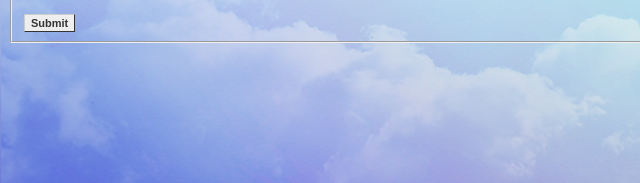
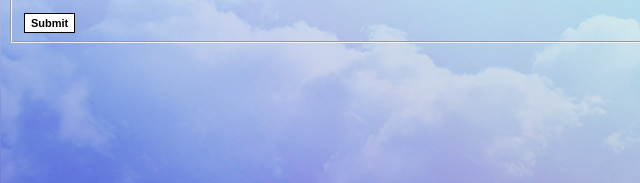
Before and after one commit to ClevelandIII/Final-Website, a plain HTML site: page index.html in a window 1280 px wide. Shown: the part 468-651 px from the top of the page, 0-640 px from the left. Drawn offline with Linux system fonts and the light colour scheme.

Commit message:
finalized button

```diff
--- a/style.css
+++ b/style.css
@@ -1,11 +1,11 @@
 .button {
     font: bold 11px Arial;
     text-decoration: none;
-    background-color: #EEEEEE;
-    color: #333333;
-    padding: 2px 6px 2px 6px;
-    border-top: 1px solid #CCCCCC;
-    border-right: 1px solid #333333;
-    border-bottom: 1px solid #333333;
-    border-left: 1px solid #CCCCCC;
+    background-color: #ffffff;
+    color: #000000;
+    padding: 3px 6px 3px 6px;
+    border-top: 1px solid #000000;
+    border-right: 1px solid #000000;
+    border-bottom: 1px solid #000000;
+    border-left: 1px solid #000000;
 }
```
